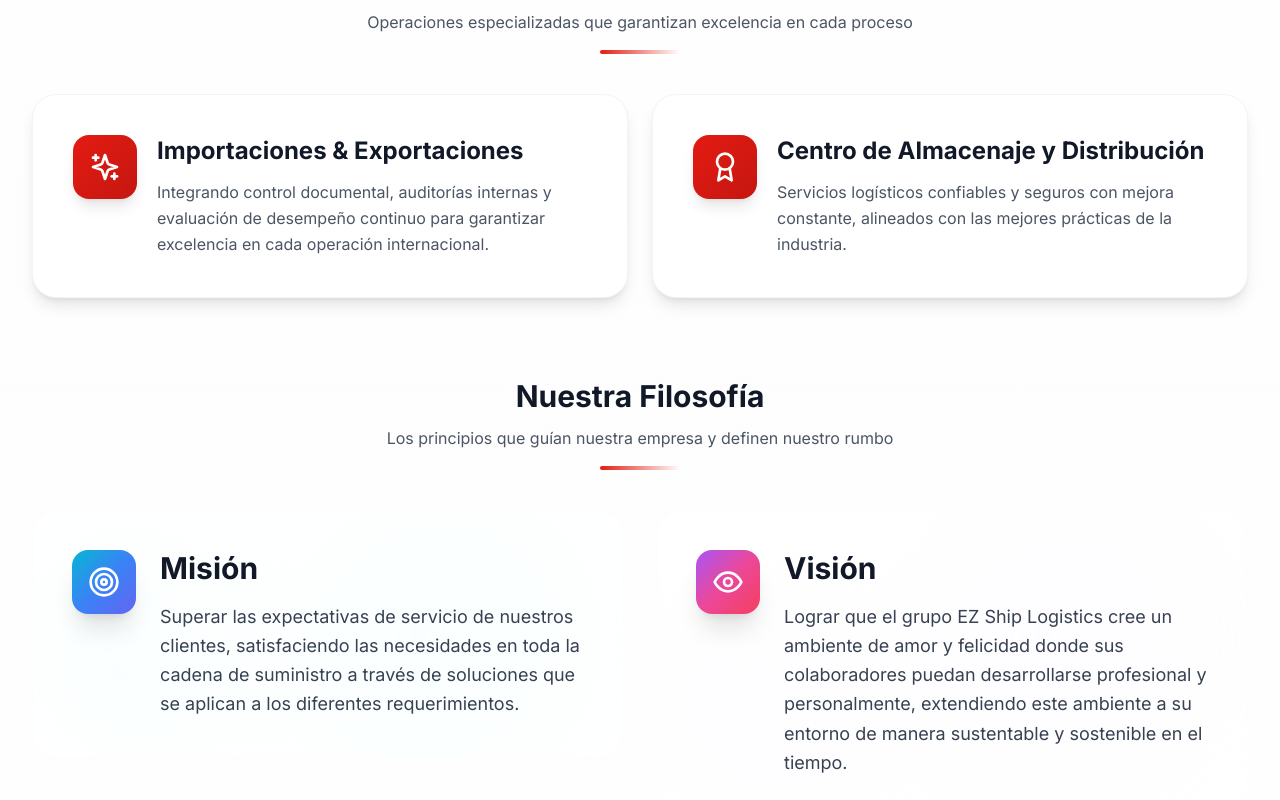
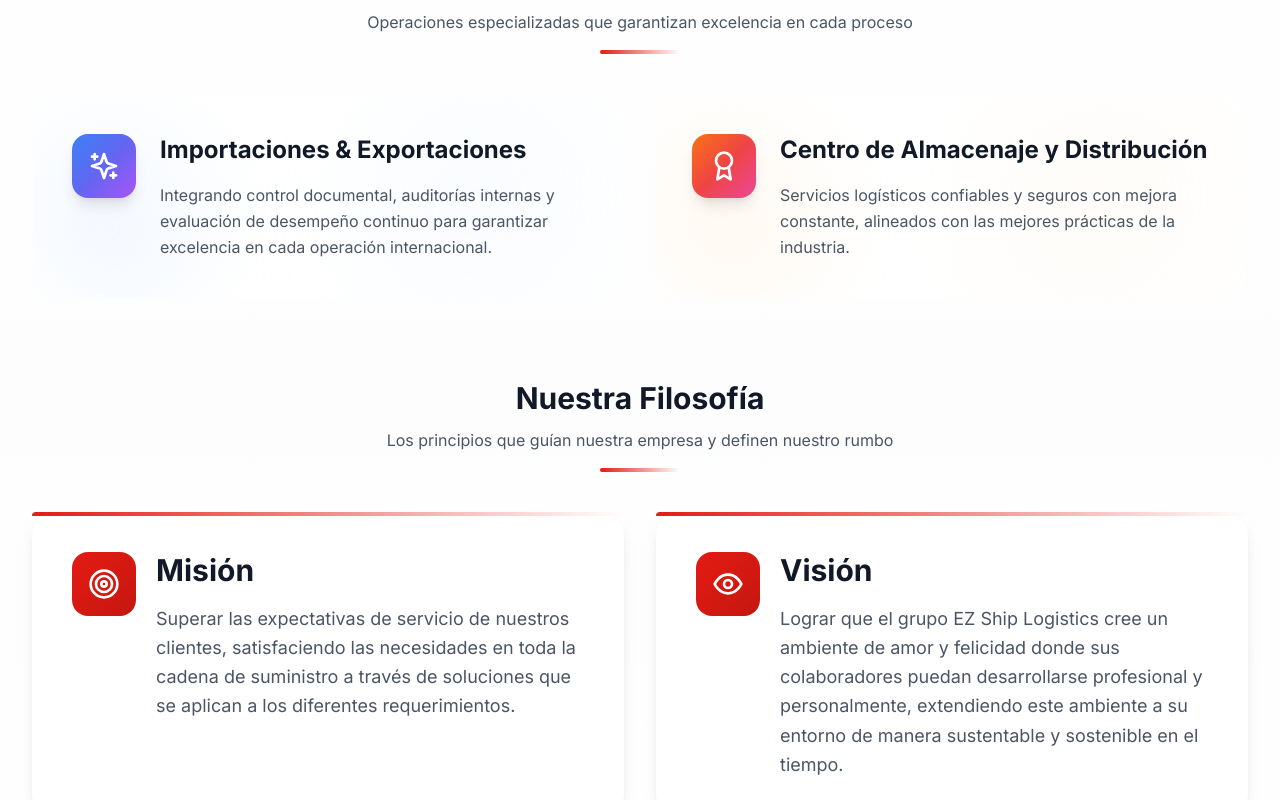
Before and after one commit to cookiecodespy/Ez_webpage, a React (Vite) app: page / in a window 1280 px wide. Shown: the part 1680-2480 px from the top of the page. Built offline with nearby package versions, Linux system fonts and the light colour scheme.

Commit message:
Design: Gradient borders + mesh gradients en Áreas Clave (Importaciones/Almacenaje)

```diff
--- a/src/components/About.tsx
+++ b/src/components/About.tsx
@@ -253,41 +253,81 @@ const About = () => {
           </div>
           <div className="grid lg:grid-cols-2 gap-6">
           <motion.div
-            className="group relative bg-white rounded-3xl p-10 shadow-lg hover:shadow-2xl transition-all duration-500 border border-gray-100"
+            className="relative group"
             initial={prefersReducedMotion ? undefined : { opacity: 0, y: 20 }}
             whileInView={prefersReducedMotion ? undefined : { opacity: 1, y: 0 }}
             viewport={{ once: true }}
             transition={{ delay: 0 }}
           >
-            <div className="flex items-start gap-5">
-              <div className="flex-shrink-0 w-16 h-16 rounded-2xl bg-gradient-to-br from-[#E41B13] to-[#C41710] flex items-center justify-center shadow-lg group-hover:scale-110 group-hover:rotate-3 transition-all duration-300">
+            {/* Floating shadow effect */}
+            <div className="absolute inset-0 bg-gradient-to-br from-gray-200/40 to-gray-300/40 rounded-3xl blur-xl translate-y-2 group-hover:translate-y-4 group-hover:scale-105 transition-all duration-500 opacity-0 group-hover:opacity-100" />
+
+            {/* Animated gradient border */}
+            <div className="relative rounded-3xl overflow-hidden">
+              <div className="absolute inset-0 bg-gradient-to-br from-blue-500 via-indigo-500 to-purple-500 opacity-0 group-hover:opacity-100 transition-opacity duration-500" />
+              <div className="absolute inset-[2px] bg-white rounded-3xl" />
+
+              {/* Mesh gradient background */}
+              <div className="absolute inset-[2px] rounded-3xl overflow-hidden">
+                <div className="absolute top-0 right-0 w-64 h-64 bg-gradient-to-br from-blue-50 to-transparent rounded-full blur-3xl opacity-60" />
+                <div className="absolute bottom-0 left-0 w-48 h-48 bg-gradient-to-tr from-blue-100/50 to-transparent rounded-full blur-2xl" />
+              </div>
+
+              {/* Content */}
+              <div className="relative p-10">
+                <div className="flex items-start gap-6">
+                  <div className="flex-shrink-0 w-16 h-16 rounded-2xl bg-gradient-to-br from-blue-500 via-indigo-500 to-purple-500 flex items-center justify-center shadow-lg group-hover:scale-110 group-hover:-rotate-6 transition-all duration-500">
                     <Sparkles className="h-8 w-8 text-white" />
                   </div>
                   <div className="flex-1">
-                <h3 className="text-2xl font-bold text-gray-900 mb-3 group-hover:text-[#E41B13] transition-colors duration-300">Importaciones & Exportaciones</h3>
+                    <h3 className="text-2xl font-bold text-gray-900 mb-4 group-hover:bg-gradient-to-r group-hover:from-[#E41B13] group-hover:to-[#FF6B6B] group-hover:bg-clip-text group-hover:text-transparent transition-all duration-300">
+                      Importaciones & Exportaciones
+                    </h3>
                     <p className="text-gray-600 leading-relaxed">
                       Integrando control documental, auditorías internas y evaluación de desempeño continuo para garantizar excelencia en cada operación internacional.
                     </p>
                   </div>
                 </div>
+              </div>
+            </div>
           </motion.div>
 
           <motion.div
-            className="group relative bg-white rounded-3xl p-10 shadow-lg hover:shadow-2xl transition-all duration-500 border border-gray-100"
+            className="relative group"
             initial={prefersReducedMotion ? undefined : { opacity: 0, y: 20 }}
             whileInView={prefersReducedMotion ? undefined : { opacity: 1, y: 0 }}
             viewport={{ once: true }}
             transition={{ delay: 0.1 }}
           >
-            <div className="flex items-start gap-5">
-              <div className="flex-shrink-0 w-16 h-16 rounded-2xl bg-gradient-to-br from-[#E41B13] to-[#C41710] flex items-center justify-center shadow-lg group-hover:scale-110 group-hover:rotate-3 transition-all duration-300">
+            {/* Floating shadow effect */}
+            <div className="absolute inset-0 bg-gradient-to-br from-gray-200/40 to-gray-300/40 rounded-3xl blur-xl translate-y-2 group-hover:translate-y-4 group-hover:scale-105 transition-all duration-500 opacity-0 group-hover:opacity-100" />
+
+            {/* Animated gradient border */}
+            <div className="relative rounded-3xl overflow-hidden">
+              <div className="absolute inset-0 bg-gradient-to-br from-orange-500 via-red-500 to-pink-500 opacity-0 group-hover:opacity-100 transition-opacity duration-500" />
+              <div className="absolute inset-[2px] bg-white rounded-3xl" />
+
+              {/* Mesh gradient background */}
+              <div className="absolute inset-[2px] rounded-3xl overflow-hidden">
+                <div className="absolute top-0 right-0 w-64 h-64 bg-gradient-to-br from-orange-50 to-transparent rounded-full blur-3xl opacity-60" />
+                <div className="absolute bottom-0 left-0 w-48 h-48 bg-gradient-to-tr from-orange-100/50 to-transparent rounded-full blur-2xl" />
+              </div>
+
+              {/* Content */}
+              <div className="relative p-10">
+                <div className="flex items-start gap-6">
+                  <div className="flex-shrink-0 w-16 h-16 rounded-2xl bg-gradient-to-br from-orange-500 via-red-500 to-pink-500 flex items-center justify-center shadow-lg group-hover:scale-110 group-hover:-rotate-6 transition-all duration-500">
                     <Award className="h-8 w-8 text-white" />
                   </div>
                   <div className="flex-1">
-                <h3 className="text-2xl font-bold text-gray-900 mb-3 group-hover:text-[#E41B13] transition-colors duration-300">Centro de Almacenaje y Distribución</h3>
+                    <h3 className="text-2xl font-bold text-gray-900 mb-4 group-hover:bg-gradient-to-r group-hover:from-[#E41B13] group-hover:to-[#FF6B6B] group-hover:bg-clip-text group-hover:text-transparent transition-all duration-300">
+                      Centro de Almacenaje y Distribución
+                    </h3>
                     <p className="text-gray-600 leading-relaxed">
                       Servicios logísticos confiables y seguros con mejora constante, alineados con las mejores prácticas de la industria.
                     </p>
+                  </div>
+                </div>
               </div>
             </div>
           </motion.div>
@@ -304,84 +344,44 @@ const About = () => {
           <div className="grid lg:grid-cols-2 gap-8">
           {/* Misión */}
           <motion.div
-            className="relative group"
+            className="group relative bg-white rounded-3xl p-10 shadow-lg hover:shadow-2xl transition-all duration-500"
             initial={prefersReducedMotion ? undefined : { opacity: 0, y: 20 }}
             whileInView={prefersReducedMotion ? undefined : { opacity: 1, y: 0 }}
             viewport={{ once: true }}
             transition={{ duration: 0.6 }}
           >
-            {/* Floating shadow layers */}
-            <div className="absolute inset-0 bg-gradient-to-br from-gray-200/40 to-gray-300/40 rounded-3xl blur-2xl translate-y-3 group-hover:translate-y-5 group-hover:scale-105 transition-all duration-500 opacity-0 group-hover:opacity-100" />
-
-            {/* Glass container with gradient border */}
-            <div className="relative rounded-3xl overflow-hidden">
-              {/* Animated gradient border */}
-              <div className="absolute inset-0 bg-gradient-to-br from-cyan-500 via-blue-500 to-indigo-500 opacity-0 group-hover:opacity-100 transition-opacity duration-500" />
-              <div className="absolute inset-[2px] backdrop-blur-xl bg-white/80 rounded-3xl" />
-
-              {/* Mesh gradient background */}
-              <div className="absolute inset-[2px] rounded-3xl overflow-hidden">
-                <div className="absolute top-0 right-0 w-80 h-80 bg-gradient-to-br from-cyan-50 to-transparent rounded-full blur-3xl opacity-40" />
-                <div className="absolute bottom-0 left-0 w-64 h-64 bg-gradient-to-tr from-cyan-50 to-transparent rounded-full blur-2xl opacity-30" />
-              </div>
-
-              {/* Content */}
-              <div className="relative p-10">
-                <div className="flex items-start gap-6">
-                  <div className="flex-shrink-0 w-16 h-16 rounded-2xl bg-gradient-to-br from-cyan-500 via-blue-500 to-indigo-500 flex items-center justify-center shadow-xl group-hover:scale-110 group-hover:rotate-6 transition-all duration-500">
+            <div className="absolute top-0 left-0 w-full h-1 bg-gradient-to-r from-[#E41B13] to-transparent rounded-t-3xl" />
+            <div className="flex items-start gap-5">
+              <div className="flex-shrink-0 w-16 h-16 rounded-2xl bg-gradient-to-br from-[#E41B13] to-[#C41710] flex items-center justify-center group-hover:scale-110 transition-transform duration-300">
                 <Target className="h-8 w-8 text-white" />
               </div>
               <div className="flex-1">
-                    <h3 className="text-3xl font-bold text-gray-900 mb-4 group-hover:bg-gradient-to-r group-hover:from-[#E41B13] group-hover:to-[#FF6B6B] group-hover:bg-clip-text group-hover:text-transparent transition-all duration-300">
-                      Misión
-                    </h3>
-                    <p className="text-lg text-gray-700 leading-relaxed">
+                <h3 className="text-3xl font-bold text-gray-900 mb-4">Misión</h3>
+                <p className="text-lg text-gray-600 leading-relaxed">
                   Superar las expectativas de servicio de nuestros clientes, satisfaciendo las necesidades en toda la cadena de suministro a través de soluciones que se aplican a los diferentes requerimientos.
                 </p>
-                  </div>
-                </div>
               </div>
             </div>
           </motion.div>
 
           {/* Visión */}
           <motion.div
-            className="relative group"
+            className="group relative bg-white rounded-3xl p-10 shadow-lg hover:shadow-2xl transition-all duration-500"
             initial={prefersReducedMotion ? undefined : { opacity: 0, y: 20 }}
             whileInView={prefersReducedMotion ? undefined : { opacity: 1, y: 0 }}
             viewport={{ once: true }}
             transition={{ duration: 0.6, delay: 0.1 }}
           >
-            {/* Floating shadow layers */}
-            <div className="absolute inset-0 bg-gradient-to-br from-gray-200/40 to-gray-300/40 rounded-3xl blur-2xl translate-y-3 group-hover:translate-y-5 group-hover:scale-105 transition-all duration-500 opacity-0 group-hover:opacity-100" />
-
-            {/* Glass container with gradient border */}
-            <div className="relative rounded-3xl overflow-hidden">
-              {/* Animated gradient border */}
-              <div className="absolute inset-0 bg-gradient-to-br from-purple-500 via-pink-500 to-rose-500 opacity-0 group-hover:opacity-100 transition-opacity duration-500" />
-              <div className="absolute inset-[2px] backdrop-blur-xl bg-white/80 rounded-3xl" />
-
-              {/* Mesh gradient background */}
-              <div className="absolute inset-[2px] rounded-3xl overflow-hidden">
-                <div className="absolute top-0 right-0 w-80 h-80 bg-gradient-to-br from-purple-50 to-transparent rounded-full blur-3xl opacity-40" />
-                <div className="absolute bottom-0 left-0 w-64 h-64 bg-gradient-to-tr from-purple-50 to-transparent rounded-full blur-2xl opacity-30" />
-              </div>
-
-              {/* Content */}
-              <div className="relative p-10">
-                <div className="flex items-start gap-6">
-                  <div className="flex-shrink-0 w-16 h-16 rounded-2xl bg-gradient-to-br from-purple-500 via-pink-500 to-rose-500 flex items-center justify-center shadow-xl group-hover:scale-110 group-hover:rotate-6 transition-all duration-500">
+            <div className="absolute top-0 left-0 w-full h-1 bg-gradient-to-r from-[#E41B13] to-transparent rounded-t-3xl" />
+            <div className="flex items-start gap-5">
+              <div className="flex-shrink-0 w-16 h-16 rounded-2xl bg-gradient-to-br from-[#E41B13] to-[#C41710] flex items-center justify-center group-hover:scale-110 transition-transform duration-300">
                 <Eye className="h-8 w-8 text-white" />
               </div>
               <div className="flex-1">
-                    <h3 className="text-3xl font-bold text-gray-900 mb-4 group-hover:bg-gradient-to-r group-hover:from-[#E41B13] group-hover:to-[#FF6B6B] group-hover:bg-clip-text group-hover:text-transparent transition-all duration-300">
-                      Visión
-                    </h3>
-                    <p className="text-lg text-gray-700 leading-relaxed">
+                <h3 className="text-3xl font-bold text-gray-900 mb-4">Visión</h3>
+                <p className="text-lg text-gray-600 leading-relaxed">
                   Lograr que el grupo EZ Ship Logistics cree un ambiente de amor y felicidad donde sus colaboradores puedan desarrollarse profesional y personalmente, extendiendo este ambiente a su entorno de manera sustentable y sostenible en el tiempo.
                 </p>
-                  </div>
-                </div>
               </div>
             </div>
           </motion.div>
```
Lines whose indentation alone changed are shown as unchanged.
